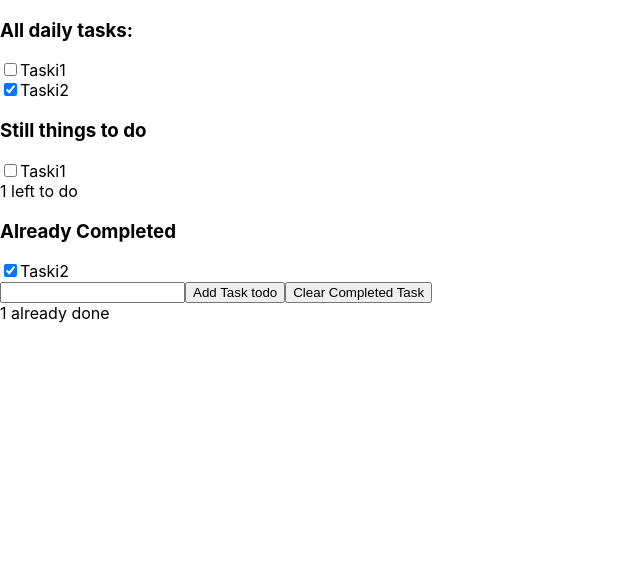
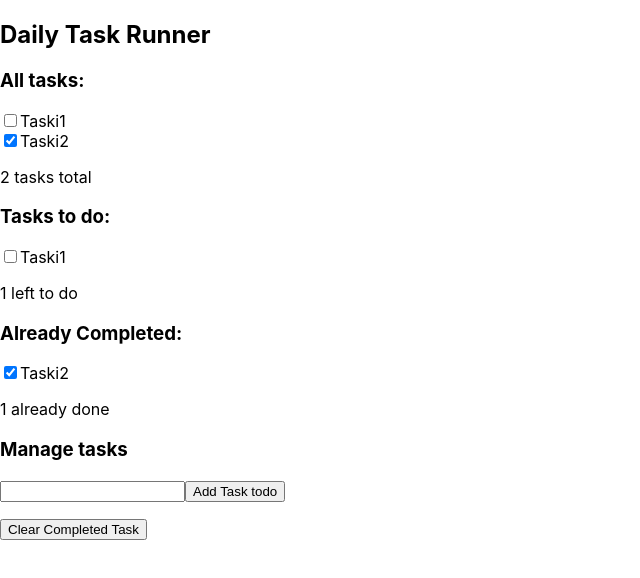
Before and after one commit to tomaszd/reactor, a React (Create React App) app: page / in a window 1280 px wide. Shown: the top 578 px of the page, without its empty margins (0-640 px from the left). Built offline with nearby package versions, Linux system fonts and the light colour scheme.

Commit message:
add nicer interface ro\\for todo /done list

```diff
--- a/src/App.js
+++ b/src/App.js
@@ -57,23 +57,28 @@ function App() {
     xhr.open('GET', 'https://dog.ceo/api/breeds/list/all')
     xhr.send()
 
-
   }
 
   return (
     <>
-      <h3>All daily tasks:</h3>
+      <h2>Daily Task Runner</h2>
+      <h3>All tasks:</h3>
       <TodoList todos={todos} toggleTodo={toggleTodo}/>
-
-      <h3>Still things to do</h3>
+      <p></p>
+      <div>{todos.length} tasks total </div>
+      <h3>Tasks to do:</h3>
       <TodoList todos={todos.filter(todo => !todo.completed)} toggleTodo={toggleTodo}/>
+      <p></p>
       <div>{todos.filter(todo => !todo.completed).length} left to do </div>
-      <h3>Already Completed</h3>
+      <h3>Already Completed:</h3>
       <TodoList todos={todos.filter(todo => todo.completed)} toggleTodo={toggleTodo}/>
+      <p></p>
+      <div>{todos.filter(todo => todo.completed).length} already done </div>
+      <h3>Manage tasks</h3>
       <input ref={todoNameRef} type="text"/>
       <button onClick={handleAddTodo}>Add Task todo</button>
+      <p></p>
       <button onClick={handleClearTodos}> Clear Completed Task</button>
-      <div>{todos.filter(todo => todo.completed).length} already done </div>
       {/*<button onClick={fetchData}>Click to fetch current data</button>
       <div id="response_val">RESPONSE EMPTY</div>
       <div id="response_status">RESPONSE STATUS</div>*/}
```
